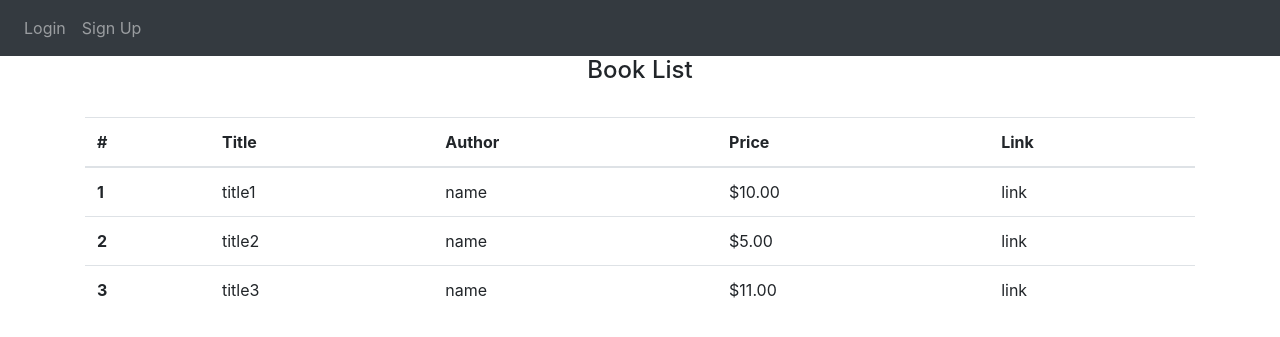
After one commit to ymsang/Project3_webapp, a Flask app: page /login/list in a window 1280 px wide. The commit adds this page. Shown: the top 337 px of the page. Run offline with Flask 2, Linux system fonts and the light colour scheme; some libraries are stand-ins or nearby versions.

Commit message:
2nd commit

```diff
--- a/website/auth.py
+++ b/website/auth.py
@@ -3,7 +3,7 @@ from .models import User
 from werkzeug.security import generate_password_hash, check_password_hash
 from . import db
 from flask_login import login_user, login_required, logout_user, current_user
-from sqlalchemy.orm import sessionmaker
+
 
 auth = Blueprint('auth', __name__)
 
@@ -64,3 +64,11 @@ def sign_up():
             return redirect(url_for('views.home'))
 
     return render_template("signup.html", user=current_user)
+
+@auth.route('/login/list')
+def list():
+    return render_template("list.html", user=current_user)
+
+# @auth.route('/login/search')
+# def list():
+#     return render_template("googlebooks.html", user=current_user)
--- a/website/templates/base.html
+++ b/website/templates/base.html
@@ -32,6 +32,7 @@
           {% if user.is_authenticated %}
           <a class="nav-item nav-link" id="home" href="/">Home</a>
           <a class="nav-item nav-link" id="logout" href="/logout">Logout</a>
+          <a class="nav-item nav-link" id="list" href="/login/list">List</a>
           {% else %}
           <a class="nav-item nav-link" id="login" href="/login">Login</a>
           <a class="nav-item nav-link" id="signUp" href="/sign-up">Sign Up</a>
--- /dev/null
+++ b/website/templates/list.html
@@ -0,0 +1,40 @@
+{% extends "base.html" %} {% block title %}List{% endblock %} {% block content
+    %}
+    <h4 align= "center">Book List</h4>
+    <br />
+    <table class="table">
+        <thead>
+          <tr>
+            <th scope="col">#</th>
+            <th scope="col">Title</th>
+            <th scope="col">Author</th>
+            <th scope="col">Price</th>
+            <th scope="col">Link</th>
+          </tr>
+        </thead>
+        <tbody>
+          <tr>
+            <th scope="row">1</th>
+            <td>title1</td>
+            <td>name</td>
+            <td>$10.00</td>
+            <td>link</td>
+          </tr>
+          <tr>
+            <th scope="row">2</th>
+            <td>title2</td>
+            <td>name</td>
+            <td>$5.00</td>
+            <td>link</td>
+          </tr>
+          <tr>
+            <th scope="row">3</th>
+            <td>title3</td>
+            <td>name</td>
+            <td>$11.00</td>
+            <td>link</td>
+          </tr>
+        </tbody>
+      </table>
+
+    {% endblock %}
```
Also changed, not shown: website/api.py (added, +12 -0 lines), website/models.py (+8 -0 lines), website/templates/googlebooks.html (added, +22 -0 lines), website/database.db.
